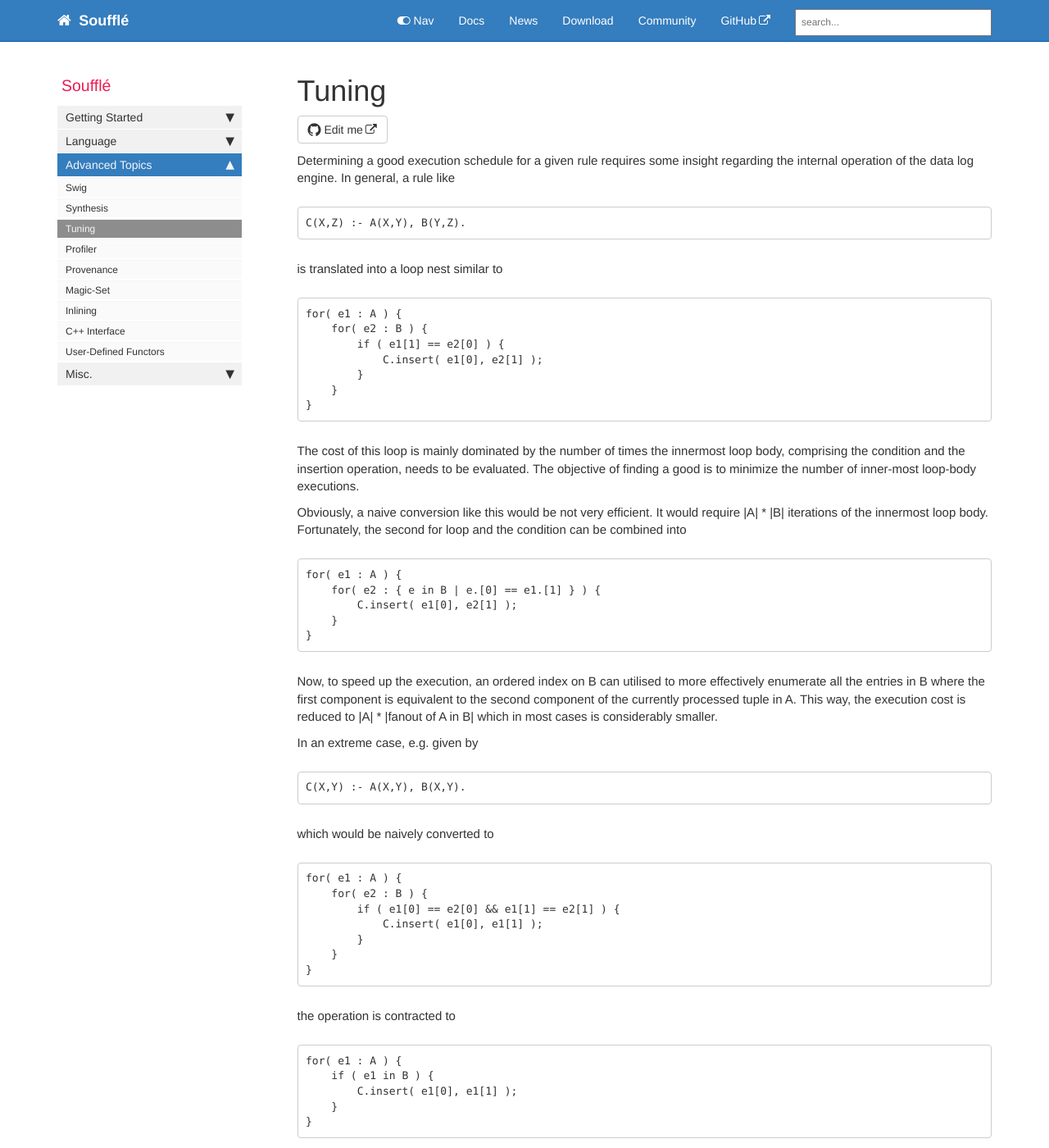
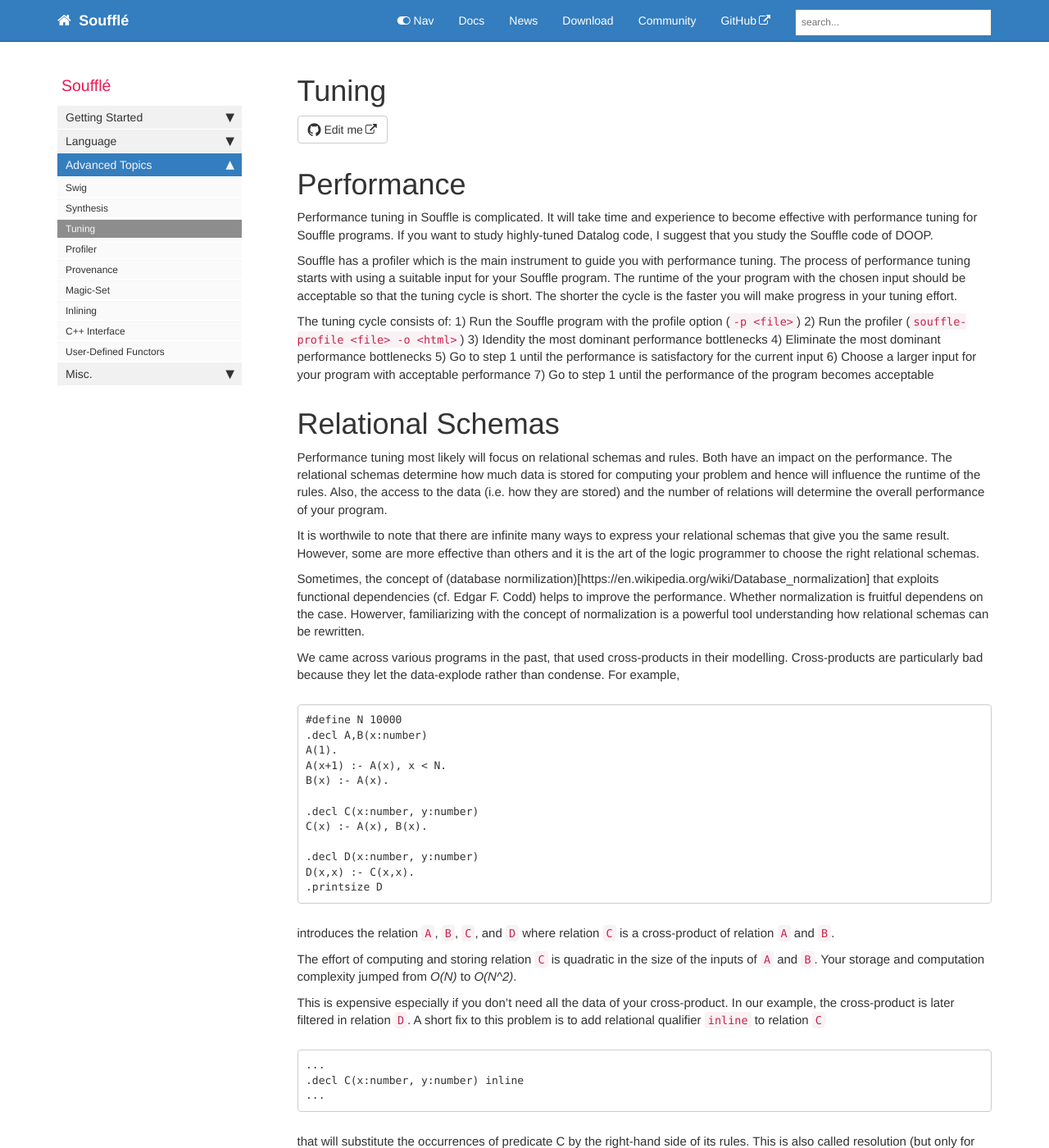
Before and after one commit to souffle-lang/souffle-lang.github.io, a Jekyll site: the page built from pages/docs/tuning.md, in a window 1280 px wide and 1400 px high. Shown: the whole window at 82% size. Built offline with Jekyll 4.4.1, drawn with Linux system fonts in a browser that asks for light colours; comment, search, counter and statistics services are not loaded; some of the changed text lies outside the part shown.

Commit message:
Update tuning.md

````diff
--- a/pages/docs/tuning.md
+++ b/pages/docs/tuning.md
@@ -6,6 +6,116 @@ folder: docs
 toc: false
 ---
 
+# Performance
+
+Performance tuning in Souffle is complicated. It will take time and experience to become effective
+with performance tuning for Souffle programs. If you want to study
+highly-tuned Datalog code, I suggest that you study the Souffle code of DOOP.
+
+Souffle has a profiler which is the main instrument to guide you with performance tuning. The process of performance
+tuning starts with using a suitable input for your Souffle program. The runtime of the your program with the chosen input should be acceptable so that the tuning cycle is short. The shorter the cycle is the faster you will make progress in
+your tuning effort.
+
+The tuning cycle consists of:
+ 1) Run the Souffle program with the profile option (`-p <file>`)
+ 2) Run the profiler (`souffle-profile <file> -o <html>`)
+ 3) Idendity the most dominant performance bottlenecks
+ 4) Eliminate the most dominant performance bottlenecks
+ 5) Go to step 1 until the performance is satisfactory for the current input
+ 6) Choose a larger input for your program with acceptable performance
+ 7) Go to step 1 until the performance of the program becomes acceptable
+
+
+# Relational Schemas
+
+Performance tuning most likely will focus on relational schemas and rules. Both have an impact on
+the performance. The relational schemas determine how much data is stored for computing your
+problem and hence will influence the runtime of the rules. Also, the access to the data (i.e. how
+they are stored) and the number of relations will determine the overall performance of your
+program.
+
+It is worthwile to note that there are infinite many ways to express your relational
+schemas that give you the same result. However, some are more effective than others
+and it is the art of the logic programmer to choose the right relational schemas.
+
+Sometimes, the concept  of  (database normilization)[https://en.wikipedia.org/wiki/Database_normalization] that
+exploits functional dependencies (cf. Edgar F. Codd) helps to improve the performance.
+Whether normalization is fruitful dependens on the case. Howerver, familiarizing with the
+concept of normalization is a powerful tool understanding how relational schemas
+can be rewritten.
+
+
+We came across various programs in the past, that used cross-products in their modelling.
+Cross-products are particularly bad because they let the data-explode rather than condense.
+For example,
+```
+#define N 10000
+.decl A,B(x:number)
+A(1).
+A(x+1) :- A(x), x < N.
+B(x) :- A(x).
+
+.decl C(x:number, y:number)
+C(x) :- A(x), B(x).
+
+.decl D(x:number, y:number)
+D(x,x) :- C(x,x).
+.printsize D
+```
+introduces the relation `A`, `B`, `C`, and `D` where relation `C` is a cross-product of relation `A` and `B`.
+
+The effort of computing and storing relation `C` is quadratic in the size of the inputs of `A` and `B`.
+Your storage and computation complexity jumped from *O(N)* to *O(N^2)*.
+
+This is expensive especially if you don't need all the data of your cross-product. In our example,
+the cross-product is later filtered in relation `D`.
+A short fix to this problem is to add relational qualifier `inline` to relation `C`
+```
+...
+.decl C(x:number, y:number) inline
+...
+```
+that will substitute the occurrences of predicate C by the right-hand side of its rules.
+This is also called resolution (but only for one relation). After adding the relational
+qualifier `inline`, relation `C` will not physically exist while evaluating the program.
+
+This transformation can also be done by hand and the result is as follows:
+```
+#define N 10000
+.decl A,B(x:number)
+A(1).
+A(x+1) :- A(x), x < N.
+B(x) :- A(x).
+
+
+.decl D(x:number, y:number)
+D(x,x) :-  A(x), B(x).
+.printsize D
+```
+The runtime complexity of this program is substantially reduced because it will be linear in the size of N.
+
+# Rule Rewriting
+
+Rules can be written in many ways to express the same computation. For example, consider a simple transitive closure of a graph:
+```
+#define N 10000
+.decl G,T(x:number)
+G(1,2).
+G(N,1).
+G(x,x+1) :- G(x,_), x < N.
+
+T(x,y) :-  G(x,y).
+T(x,z) :-  T(x,y), T(y,z).
+.printsize D
+```
+
+Althouh it computes the transitive closure, it is a bad formulation of the transitive. A better way of writing the transitive closure is the following:
+```
+T(x,y) :- G(x,y).
+T(x,z) :- T(x,y), G(y,z).
+```
+
+# Rule Scheduling
 Determining a good execution schedule for a given rule requires some insight regarding the internal operation of the data log engine. In general, a rule like
 ```
 C(X,Z) :- A(X,Y), B(Y,Z).
````
